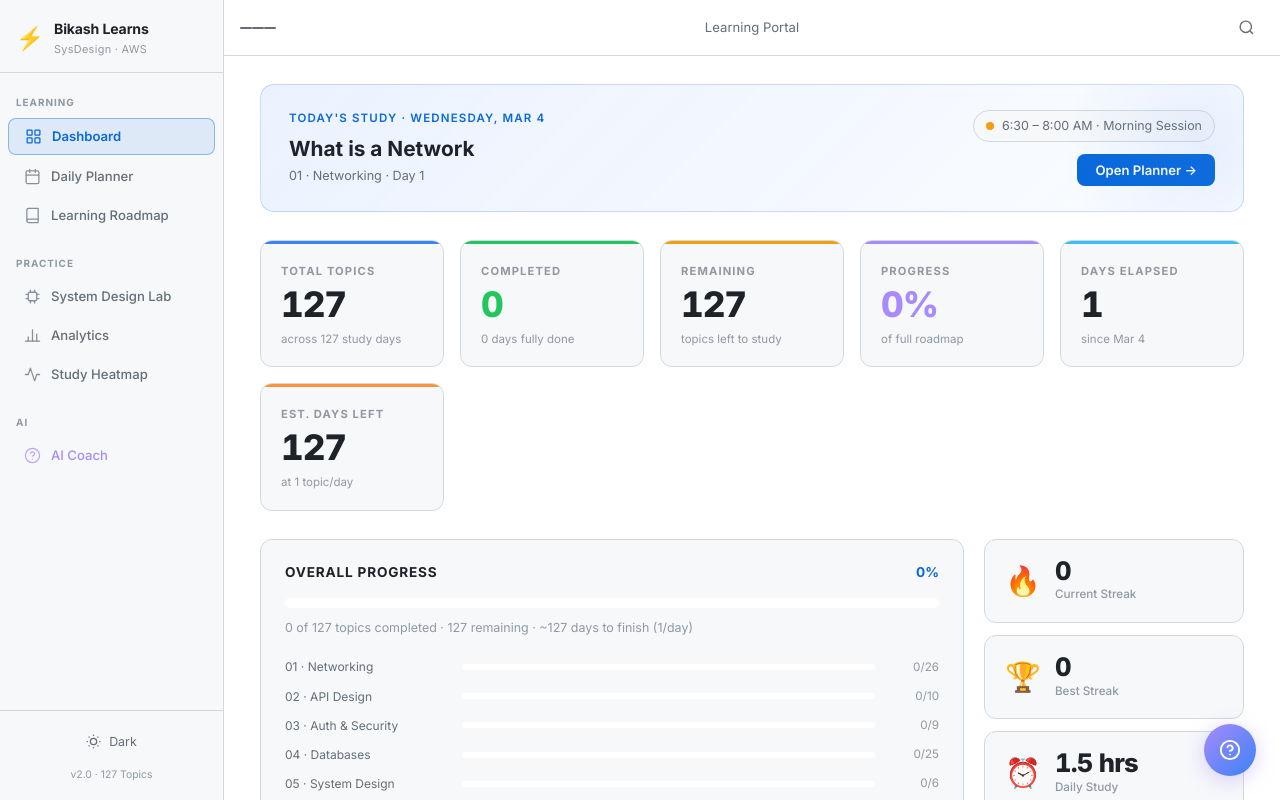
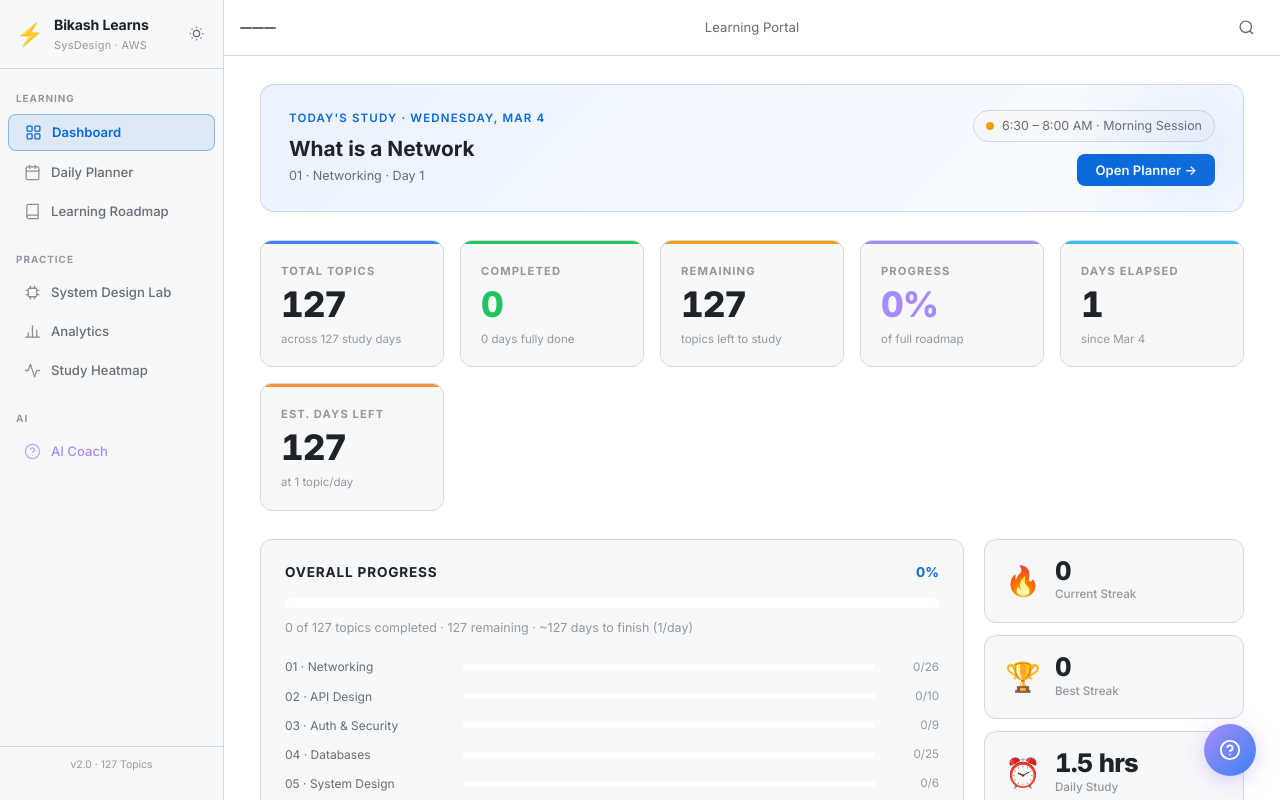
Before and after one commit to techBikashRepo/LearningApp, a plain HTML site: page index.html in a window 1280 px wide. Drawn offline with nearby package versions, Linux system fonts and the light colour scheme.

Commit message:
feat: Update theme toggle button and adjust layout styles

```diff
--- a/dashboard.css
+++ b/dashboard.css
@@ -44,9 +44,13 @@ body.nav-collapsed #primary-nav {
   display: flex;
   align-items: center;
   gap: 10px;
-  padding: 18px 16px 14px;
+  padding: 14px 12px 14px 16px;
   border-bottom: 1px solid var(--border);
   margin-bottom: 8px;
+}
+.pnav-brand-text {
+  flex: 1;
+  min-width: 0;
 }
 .pnav-brand-icon {
   font-size: 1.4rem;
@@ -118,21 +122,19 @@ body.nav-collapsed #primary-nav {
 /* Footer */
 .pnav-footer {
   margin-top: auto;
-  padding: 12px 12px 0;
+  padding: 10px 16px;
   border-top: 1px solid var(--border);
-  display: flex;
-  flex-direction: column;
-  gap: 8px;
 }
 .pnav-theme-btn {
   display: flex;
   align-items: center;
-  gap: 8px;
-  padding: 8px 10px;
-  width: 100%;
-  border-radius: 8px;
-  font-size: 0.8rem;
+  justify-content: center;
+  width: 30px;
+  height: 30px;
+  padding: 0;
+  border-radius: 7px;
   color: var(--text-secondary);
+  flex-shrink: 0;
   transition:
     background 0.15s,
     color 0.15s;
@@ -140,9 +142,6 @@ body.nav-collapsed #primary-nav {
 .pnav-theme-btn:hover {
   background: var(--bg-hover);
   color: var(--text-primary);
-}
-.pnav-theme-label {
-  font-size: 0.78rem;
 }
 .pnav-version {
   font-size: 0.65rem;
--- a/index.html
+++ b/index.html
@@ -47,6 +47,44 @@
           <span class="pnav-brand-title">Bikash Learns</span>
           <span class="pnav-brand-sub">SysDesign · AWS</span>
         </div>
+        <button
+          id="theme-toggle"
+          class="icon-btn pnav-theme-btn"
+          aria-label="Toggle theme"
+          title="Toggle Dark/Light"
+        >
+          <svg
+            id="icon-moon"
+            width="15"
+            height="15"
+            viewBox="0 0 24 24"
+            fill="none"
+            stroke="currentColor"
+            stroke-width="2"
+          >
+            <path d="M21 12.79A9 9 0 1 1 11.21 3 7 7 0 0 0 21 12.79z" />
+          </svg>
+          <svg
+            id="icon-sun"
+            width="15"
+            height="15"
+            viewBox="0 0 24 24"
+            fill="none"
+            stroke="currentColor"
+            stroke-width="2"
+            style="display: none"
+          >
+            <circle cx="12" cy="12" r="5" />
+            <line x1="12" y1="1" x2="12" y2="3" />
+            <line x1="12" y1="21" x2="12" y2="23" />
+            <line x1="4.22" y1="4.22" x2="5.64" y2="5.64" />
+            <line x1="18.36" y1="18.36" x2="19.78" y2="19.78" />
+            <line x1="1" y1="12" x2="3" y2="12" />
+            <line x1="21" y1="12" x2="23" y2="12" />
+            <line x1="4.22" y1="19.78" x2="5.64" y2="18.36" />
+            <line x1="18.36" y1="5.64" x2="19.78" y2="4.22" />
+          </svg>
+        </button>
       </div>
 
       <div class="pnav-section-label">LEARNING</div>
@@ -178,45 +216,6 @@
       </button>
 
       <div class="pnav-footer">
-        <button
-          id="theme-toggle"
-          class="icon-btn pnav-theme-btn"
-          aria-label="Toggle theme"
-          title="Toggle Dark/Light"
-        >
-          <svg
-            id="icon-moon"
-            width="15"
-            height="15"
-            viewBox="0 0 24 24"
-            fill="none"
-            stroke="currentColor"
-            stroke-width="2"
-          >
-            <path d="M21 12.79A9 9 0 1 1 11.21 3 7 7 0 0 0 21 12.79z" />
-          </svg>
-          <svg
-            id="icon-sun"
-            width="15"
-            height="15"
-            viewBox="0 0 24 24"
-            fill="none"
-            stroke="currentColor"
-            stroke-width="2"
-            style="display: none"
-          >
-            <circle cx="12" cy="12" r="5" />
-            <line x1="12" y1="1" x2="12" y2="3" />
-            <line x1="12" y1="21" x2="12" y2="23" />
-            <line x1="4.22" y1="4.22" x2="5.64" y2="5.64" />
-            <line x1="18.36" y1="18.36" x2="19.78" y2="19.78" />
-            <line x1="1" y1="12" x2="3" y2="12" />
-            <line x1="21" y1="12" x2="23" y2="12" />
-            <line x1="4.22" y1="19.78" x2="5.64" y2="18.36" />
-            <line x1="18.36" y1="5.64" x2="19.78" y2="4.22" />
-          </svg>
-          <span class="pnav-theme-label">Dark</span>
-        </button>
         <div class="pnav-version">v2.0 · 127 Topics</div>
       </div>
     </nav>
```
